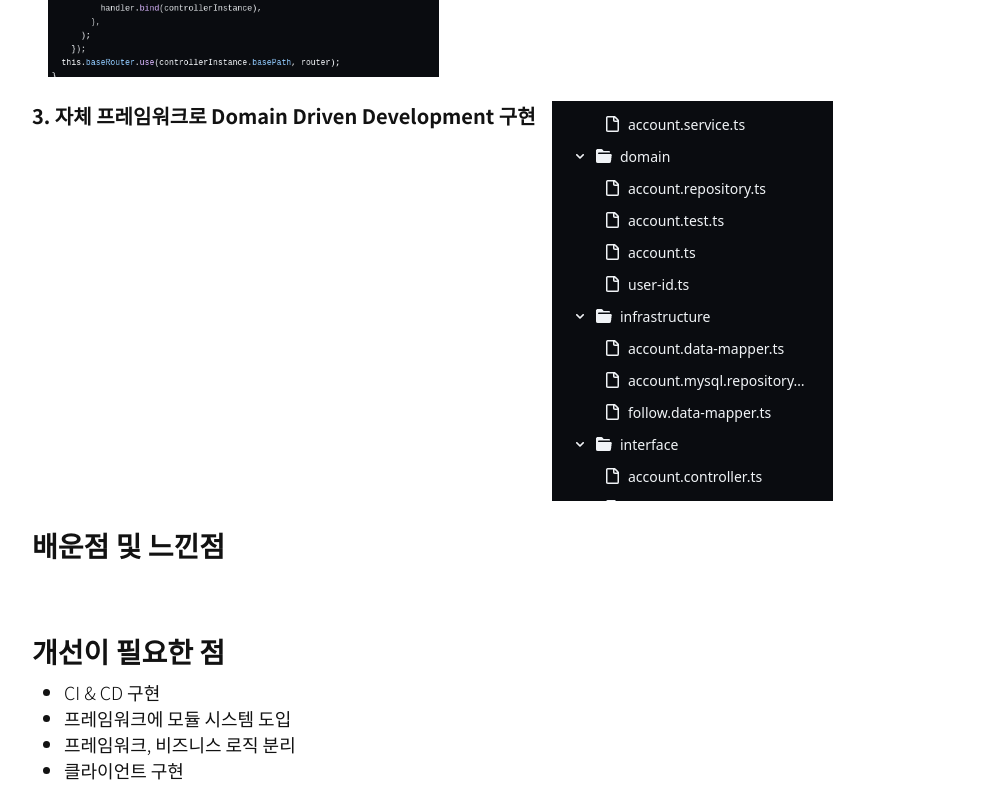
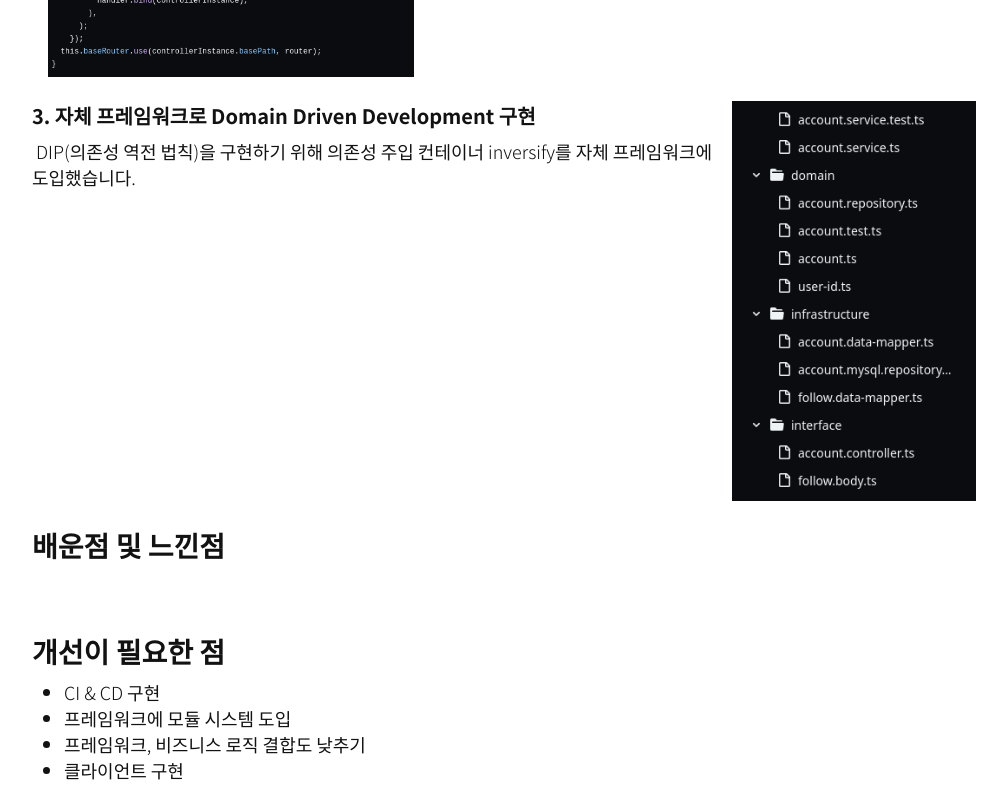
Before and after one commit to JinhyeokFang/Profile, a Next.js app: page /projects/Newsfeed in a window 1280 px wide. Shown: the part 2020-2820 px from the top of the page, without its empty margins (132-1139 px from the left). Built offline with nearby package versions, Linux system fonts and the light colour scheme.

Commit message:
update project

```diff
--- a/src/components/sections/Pedometer.section.tsx
+++ b/src/components/sections/Pedometer.section.tsx
@@ -44,17 +44,12 @@ export const PedometerSection = () => {
                     description: '조회수를 데이터베이스로부터 불러오고 추가하는 Nest.js 서버를 Serverless 프레임워크를 활용해 AWS Lambda로 배포했습니다.',
                   },
                 ]}/>
-                <ProjectPageLessons lesson='' />
-                <br />
                 <ProjectPageNeeds needs={[
                   '',
                   '',
                   '',
                   '',
                 ]} />
-                <br />
-                <ProjectPageEtc>
-                </ProjectPageEtc>
               </article>
             </div>
             <hr />
--- a/src/components/sections/newsfeed.section.tsx
+++ b/src/components/sections/newsfeed.section.tsx
@@ -48,12 +48,12 @@ export const NewsfeedSection = () => {
                   {
                     src: significanceImage2,
                     title: '2. 데코레이터와 메타데이터로 횡단관심사 분리',
-                    description: 'TypeScript의 데코레이터와 Reflect-metadata로 validation 같이 반복되는 부분을 횡단으로 분리했습니다.'
+                    description: 'TypeScript의 데코레이터와 Reflect-metadata로 반복되는 부분을 횡단으로 분리했습니다. 요청 body를 validate하는 코드, 라우터에 handler를 등록하는 코드를 데코레이터로 만들었습니다.'
                   },
                   {
                     src: significanceImage3,
                     title: '3. 자체 프레임워크로 Domain Driven Development 구현',
-                    description: '',
+                    description: 'DIP(의존성 역전 법칙)을 구현하기 위해 의존성 주입 컨테이너 inversify를 자체 프레임워크에 도입했습니다.',
                   },
                 ]}/>
                 <ProjectPageLessons lesson='' />
@@ -61,7 +61,7 @@ export const NewsfeedSection = () => {
                 <ProjectPageNeeds needs={[
                   'CI & CD 구현',
                   '프레임워크에 모듈 시스템 도입',
-                  '프레임워크, 비즈니스 로직 분리',
+                  '프레임워크, 비즈니스 로직 결합도 낮추기',
                   '클라이언트 구현',
                 ]} />
                 <br />
--- a/src/components/sections/take-me-home.section.tsx
+++ b/src/components/sections/take-me-home.section.tsx
@@ -65,7 +65,7 @@ export const TakeMeHomeSection = () => {
                     description: 'Event로 입양 요청 내역 모듈과 보호소 모듈의 결합도를 낮추었습니다. 입양 요청 내역 모듈에서 입양이 승인되면 adoption-request.accepted 이벤트를 전송합니다. 이벤트를 받은 보호소 모듈은 반려동물을 입양하는 로직을 호출합니다. NestJS의 EventEmitter2 모듈을 사용했습니다. ',
                   },
                 ]}/>
-                <ProjectPageLessons lesson='' />
+                <ProjectPageLessons lesson='테스트와 리펙토링으로 핵심 로직을 먼저 개발하고 세부적인 아키텍처 구현을 뒤로 미룰 수 있었습니다. 아키텍처의 세부 사항을 미리 구현하지 않으니 계획이 변경되어도 수정되는 코드가 적었습니다. 테스트와 리팩토링이 장기적으로 보았을땐 시간을 절약해준다는 점을 깨닫게 되었습니다.' />
                 <br />
                 <ProjectPageNeeds needs={[
                   '더 많은 경우의 수를 커버하는 테스트 케이스',
```
Also changed, not shown: src/components/sections/URL-Shrotener.section.tsx (+3 -14 lines), src/components/sections/army-meal.section.tsx (+2 -5 lines).
